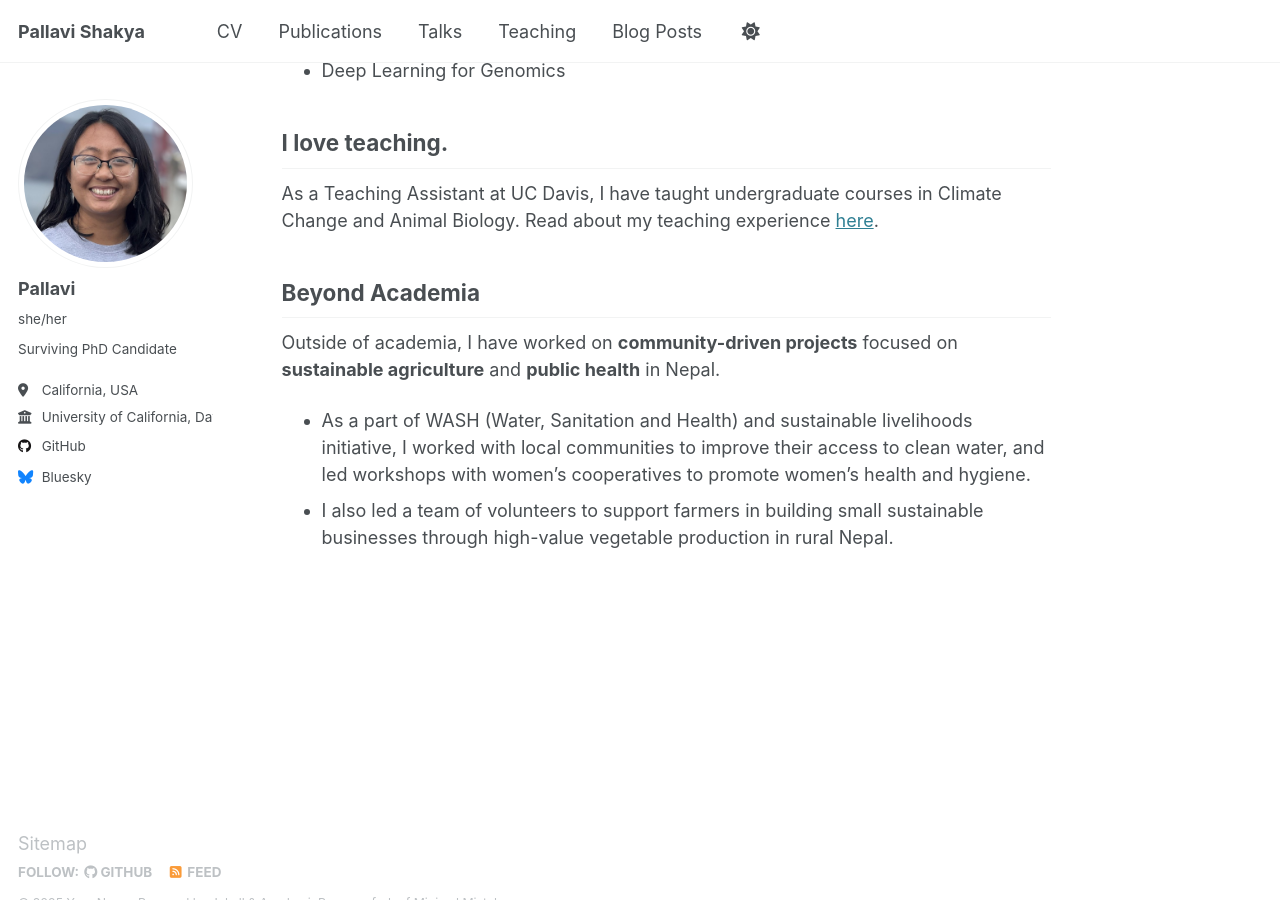
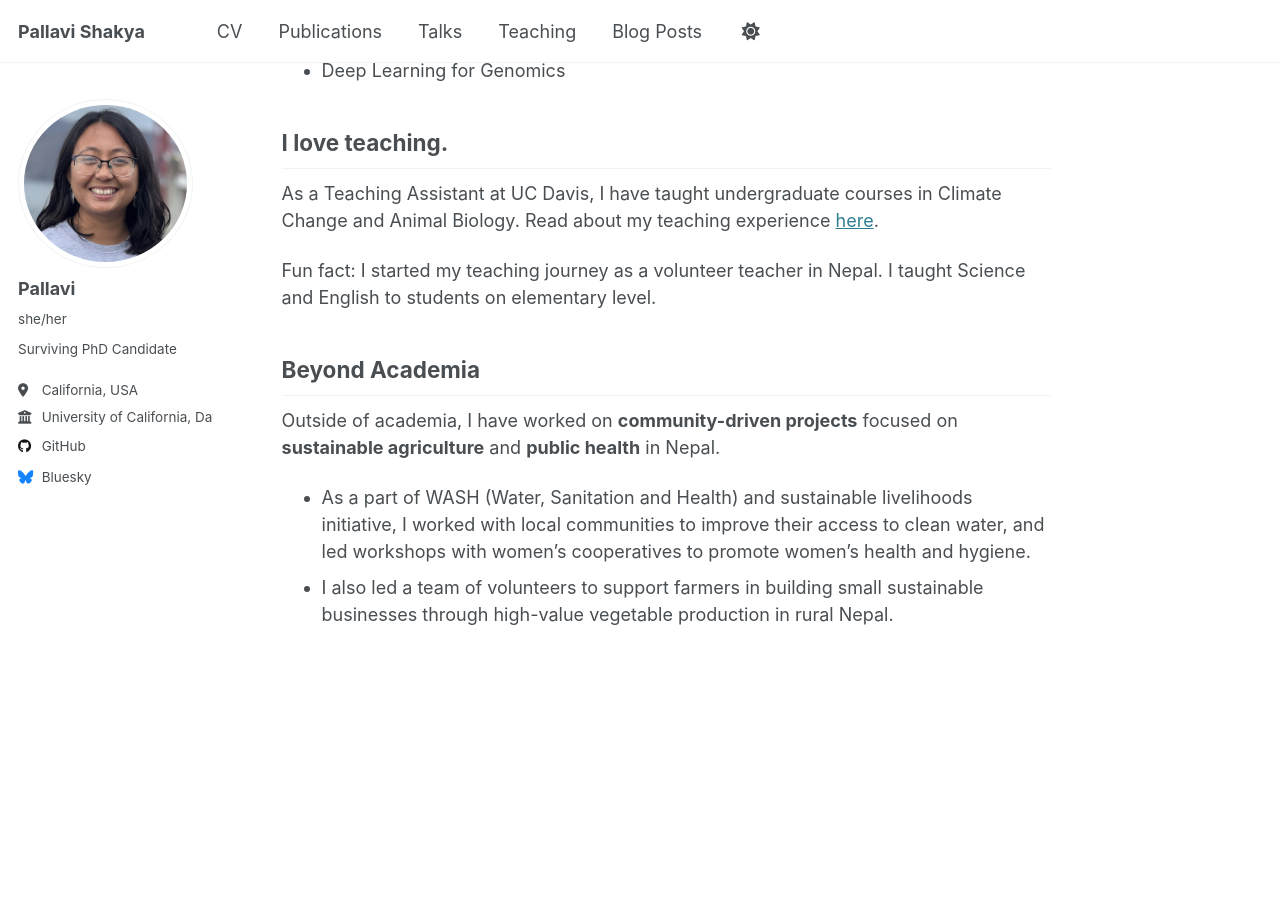
Before and after one commit to PallaviShakya/pallavishakya.github.io, a Jekyll site: the page built from _pages/about.md, in a window 1280 px wide and 900 px high, scrolled down 577 px. Built offline with Jekyll 4.4.1, drawn with Linux system fonts in a browser that asks for light colours.

Commit message:
committing from pycharm

```diff
--- a/_pages/about.md
+++ b/_pages/about.md
@@ -21,6 +21,8 @@ Currently, I am expanding my skills in:
 ## I love teaching.
 As a Teaching Assistant at UC Davis, I have taught undergraduate courses in Climate Change and Animal Biology. Read about my teaching experience [here](/teaching/).
 
+Fun fact: I started my teaching journey as a volunteer teacher in Nepal. I taught Science and English to students on elementary level.
+
 ## Beyond Academia
 Outside of academia, I have worked on **community-driven projects** focused on **sustainable agriculture** and **public health** in Nepal.
 * As a part of WASH (Water, Sanitation and Health) and sustainable livelihoods initiative, I worked with local communities to improve their access to clean water, and led workshops with women's cooperatives to promote women's health and hygiene.
```
